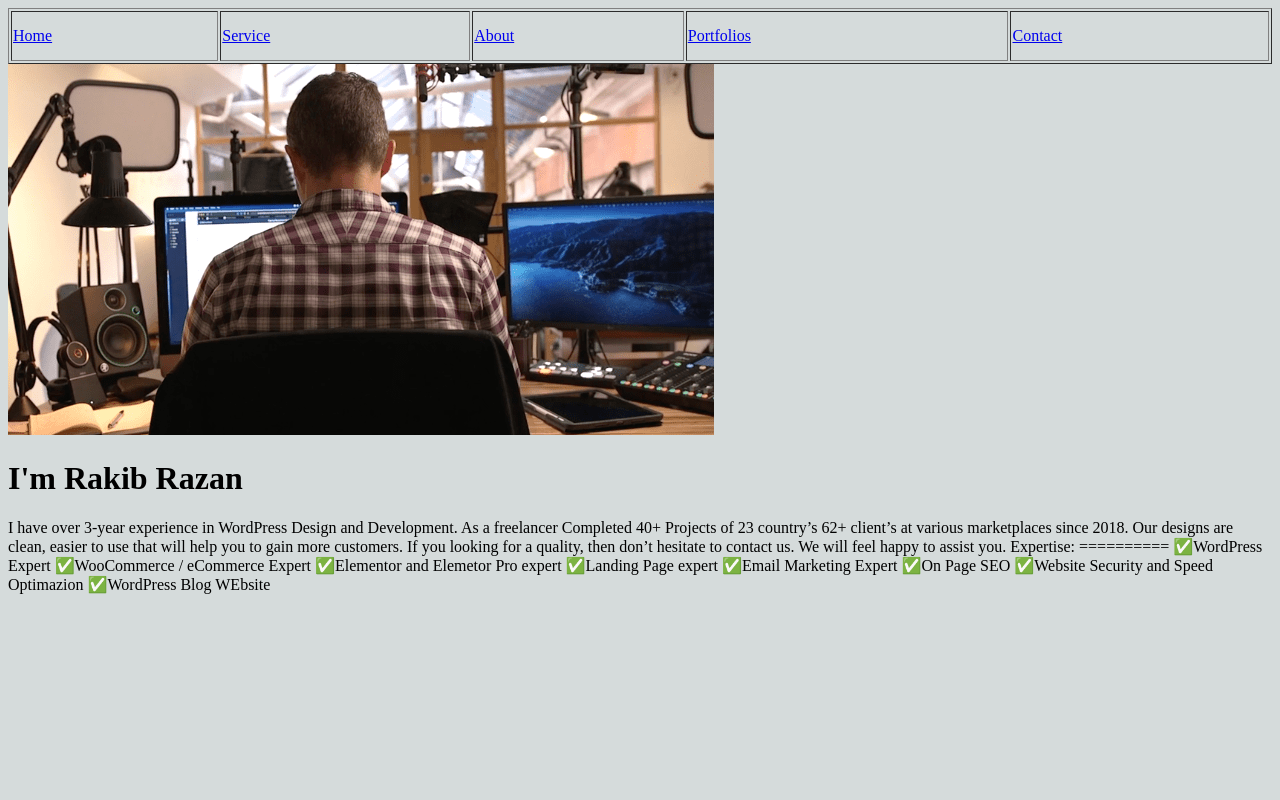
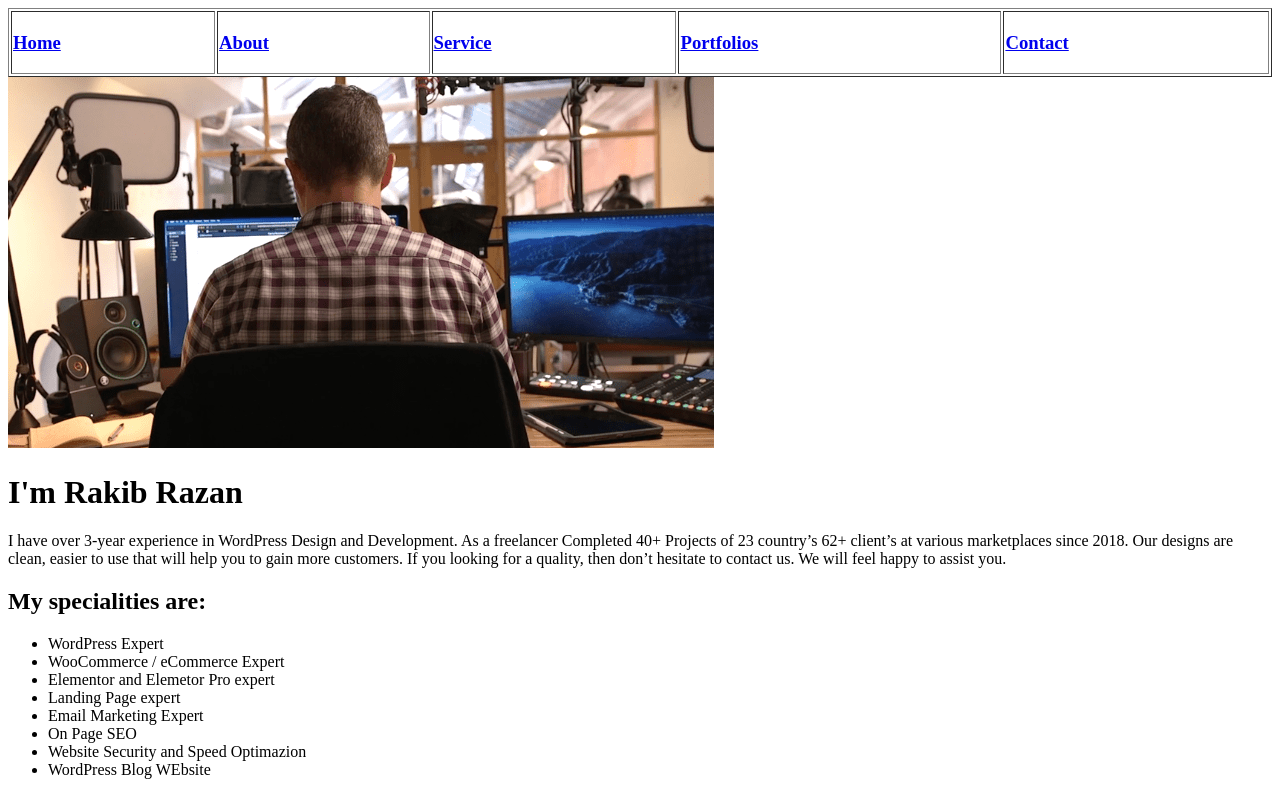
Before and after one commit to RakibRazan/only-html-web, a plain HTML site: page index.html in a window 1280 px wide. Drawn offline with Linux system fonts and the light colour scheme.

Commit message:
specialities added

```diff
--- a/index.html
+++ b/index.html
@@ -6,24 +6,31 @@
     <meta name="viewport" content="width=device-width, initial-scale=1.0">
     <title>Rakib Razan</title>
 </head>
-<body style="background-color: #D5DBDB">
+<body>
     <header>
 		<table border="1px" width="100%">
-		<colgroup>
-			<col span="5">
-		</colgroup>
-			<tr height="50px">
-				<td><a href="#">Home</a></td>
-				<td><a href="#">Service</a></td>
-				<td><a href="#">About</a></td>
-				<td><a href="#">Portfolios</a></td>
-				<td><a href="#">Contact</a></td>
+			<tr>
+				<td><a href="#"><h3>Home</h3></a></td>
+				<td><a href="#"><h3>About</h3></a></td>
+				<td><a href="#"><h3>Service</h3></a></td>
+				<td><a href="#"><h3>Portfolios</h3></a></td>
+				<td><a href="#"><h3>Contact</h3></a></td>
 			</tr>
 		</table>
     </header>
 	<img src="images/2.png" alt="body images">
 	<h1>I'm Rakib Razan</h1>
-	<p>I have over 3-year experience in WordPress Design and Development. As a freelancer Completed 40+ Projects of 23 country’s 62+ client’s at various marketplaces since 2018. Our designs are clean, easier to use that will help you to gain more customers. If you looking for a quality, then don’t hesitate to contact us. We will feel happy to assist you. Expertise: ========== ✅WordPress Expert ✅WooCommerce / eCommerce Expert ✅Elementor and Elemetor Pro expert ✅Landing Page expert ✅Email Marketing Expert ✅On Page SEO ✅Website Security and Speed Optimazion ✅WordPress Blog WEbsite</p>
-
+	<p>I have over 3-year experience in WordPress Design and Development. As a freelancer Completed 40+ Projects of 23 country’s 62+ client’s at various marketplaces since 2018. Our designs are clean, easier to use that will help you to gain more customers. If you looking for a quality, then don’t hesitate to contact us. We will feel happy to assist you.</p>
+	<h2> My specialities are:</h2>
+	<ul>
+	<li>WordPress Expert</li>
+	<li>WooCommerce / eCommerce Expert</li>
+	<li>Elementor and Elemetor Pro expert</li>
+	<li>Landing Page expert </li>
+	<li>Email Marketing Expert</li>
+	<li>On Page SEO</li>
+	<li>Website Security and Speed Optimazion</li>
+	<li>WordPress Blog WEbsite</li>
+	</ul>
 </body>
 </html>
```
Also changed, not shown: 1 other file.
